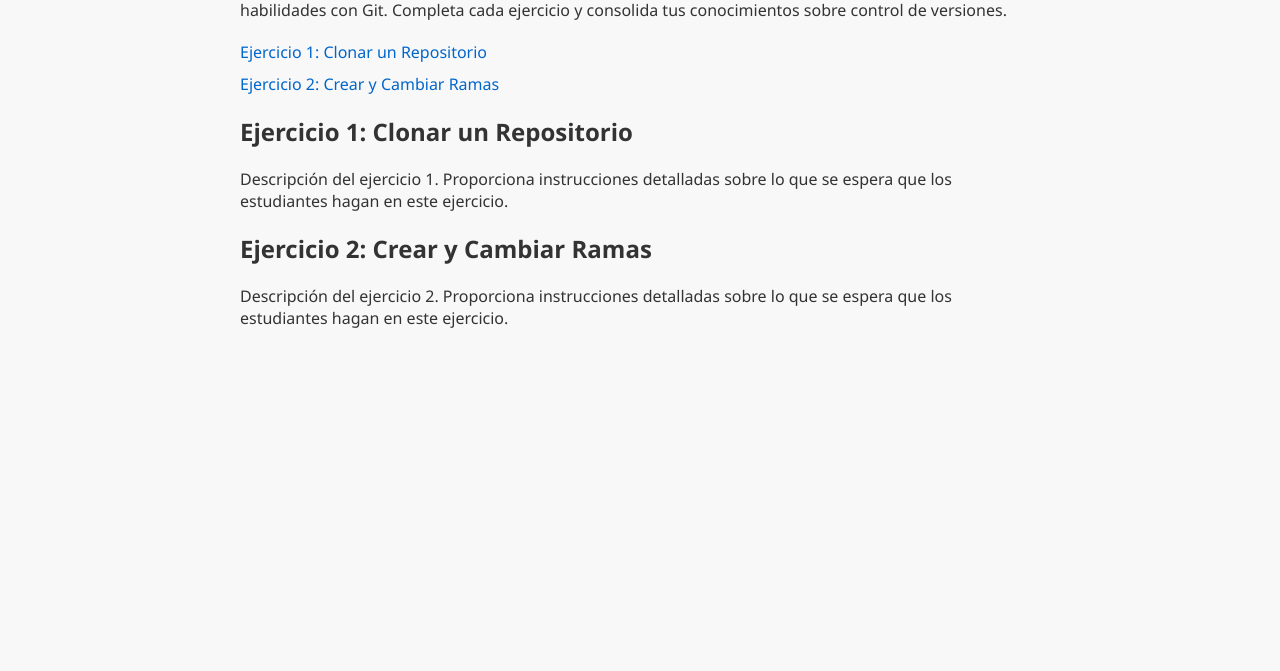
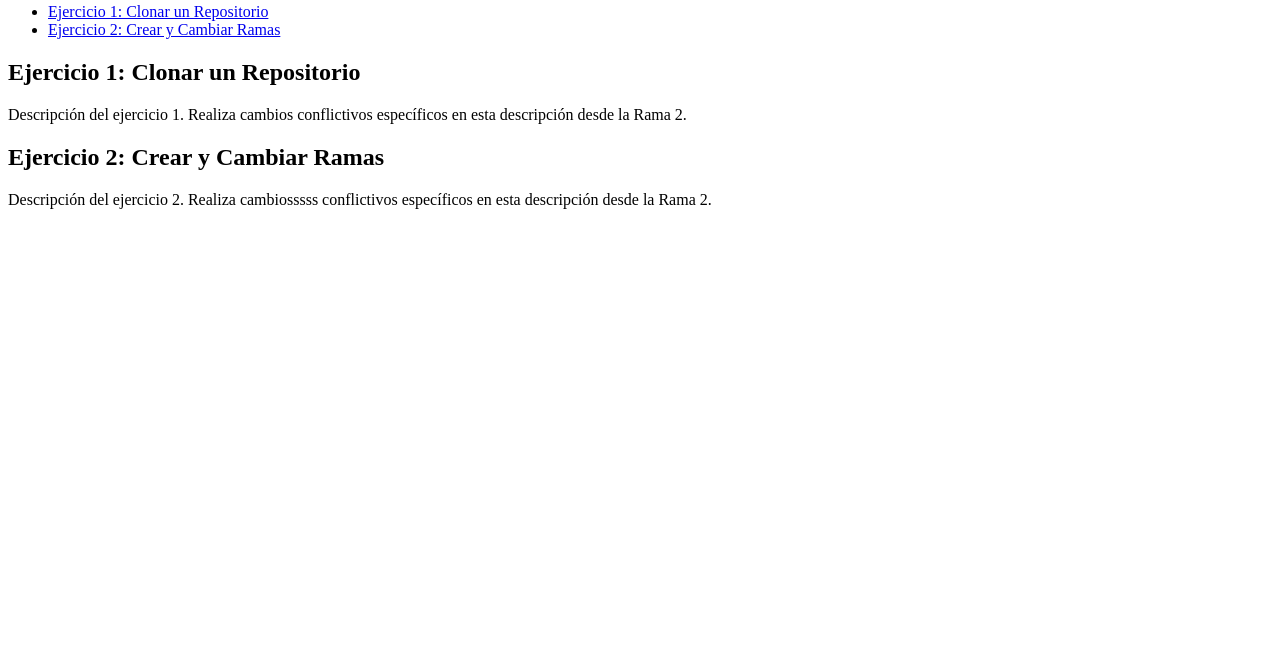
Before and after one commit to Esteban0rtiz/ultimo, a plain HTML site: page ejercicios.html in a window 1280 px wide. Shown: the part 129-800 px from the top of the page. Drawn offline with Linux system fonts and the light colour scheme.

Commit message:
Agrega ejercicios.html, modifica index.html, y agrega proyectos.htmdl

```diff
--- a/ejercicios.html
+++ b/ejercicios.html
@@ -5,40 +5,6 @@
     <meta name="viewport" content="width=device-width, initial-scale=1.0">
     <title>Ejercicios con Git</title>
     <style>
-        body {
-            font-family: 'Segoe UI', Tahoma, Geneva, Verdana, sans-serif;
-            max-width: 800px;
-            margin: 0 auto;
-            padding: 20px;
-            background-color: #f8f8f8;
-            color: #333;
-        }
-
-        h1 {
-            color: #0066cc;
-        }
-
-        p {
-            margin-bottom: 20px;
-        }
-
-        ul {
-            list-style-type: none;
-            padding: 0;
-        }
-
-        li {
-            margin-bottom: 10px;
-        }
-
-        a {
-            color: #0066cc;
-            text-decoration: none;
-        }
-
-        a:hover {
-            text-decoration: underline;
-        }
     </style>
 </head>
 <body>
@@ -53,11 +19,13 @@
         <!-- Agrega más ejercicios según sea necesario -->
     </ul>
 
+    <!-- Cambio conflictivo 1 en la Rama 2 -->
     <h2 id="ejercicio1">Ejercicio 1: Clonar un Repositorio</h2>
-    <p>Descripción del ejercicio 1. Proporciona instrucciones detalladas sobre lo que se espera que los estudiantes hagan en este ejercicio.</p>
+    <p>Descripción del ejercicio 1. Realiza cambios conflictivos específicos en esta descripción desde la Rama 2.</p>
 
+    <!-- Cambio conflictivo 2 en la Rama 2 -->
     <h2 id="ejercicio2">Ejercicio 2: Crear y Cambiar Ramas</h2>
-    <p>Descripción del ejercicio 2. Proporciona instrucciones detalladas sobre lo que se espera que los estudiantes hagan en este ejercicio.</p>
+    <p>Descripción del ejercicio 2. Realiza cambiosssss conflictivos específicos en esta descripción desde la Rama 2.</p>
 
     <!-- Agrega más ejercicios según sea necesario -->
 
```
Also changed, not shown: index.html (+1 -1 lines), proyectos.html (+4 -36 lines).
